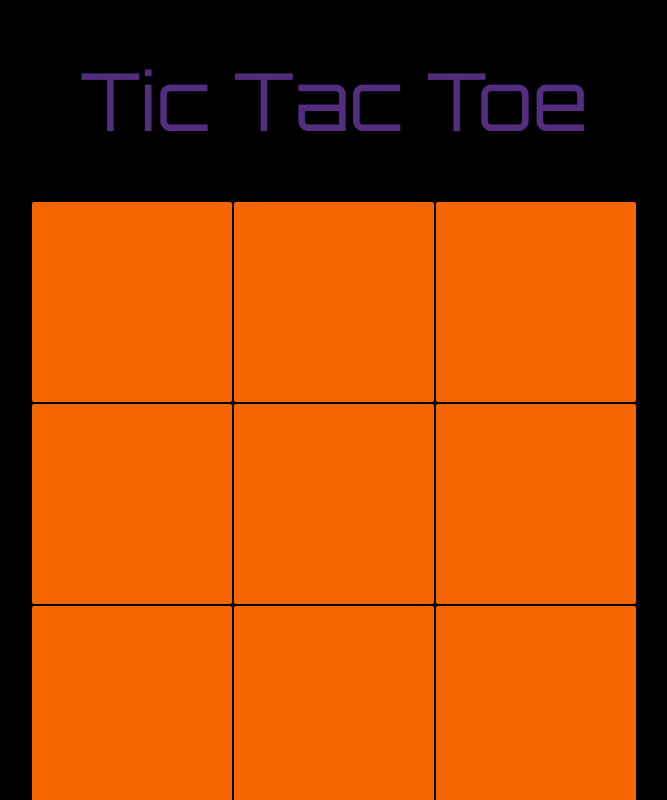
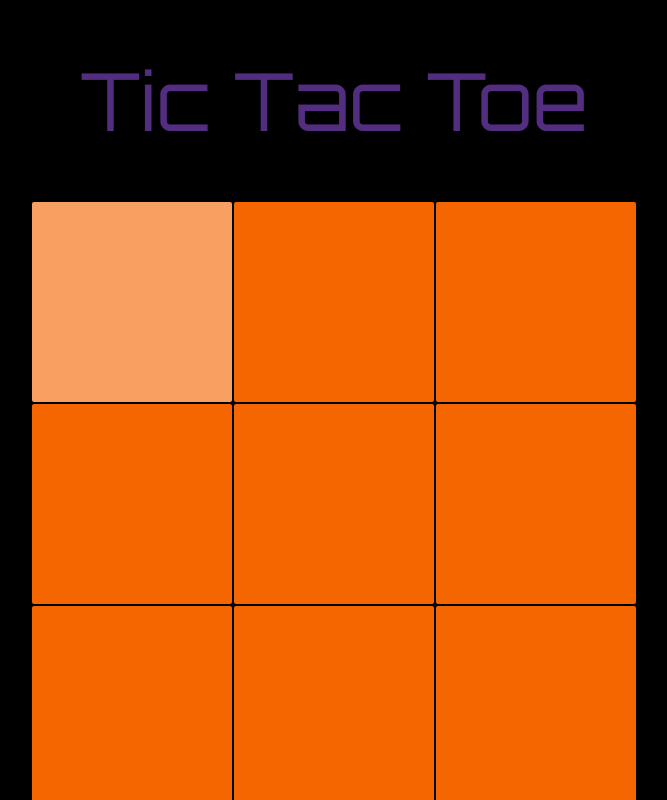
Before and after one commit to kevinhalliwell/TicTacToe, a plain HTML site: page index.html in a window 1280 px wide. In both pictures the pointer is over the element 438 px from the left and 302 px from the top of the page. Shown: the top 800 px of the page, without its empty margins (306-973 px from the left). Drawn offline with Linux system fonts and the light colour scheme.

Commit message:
updates
game is workiung

```diff
--- a/css/style.css
+++ b/css/style.css
@@ -121,6 +121,6 @@ body{
 .selected {
     cursor: not-allowed;
 }
-#box:not(.disabled):hover {
+.box:not(.selected):hover {
     background: #F7A062;
 }
```
